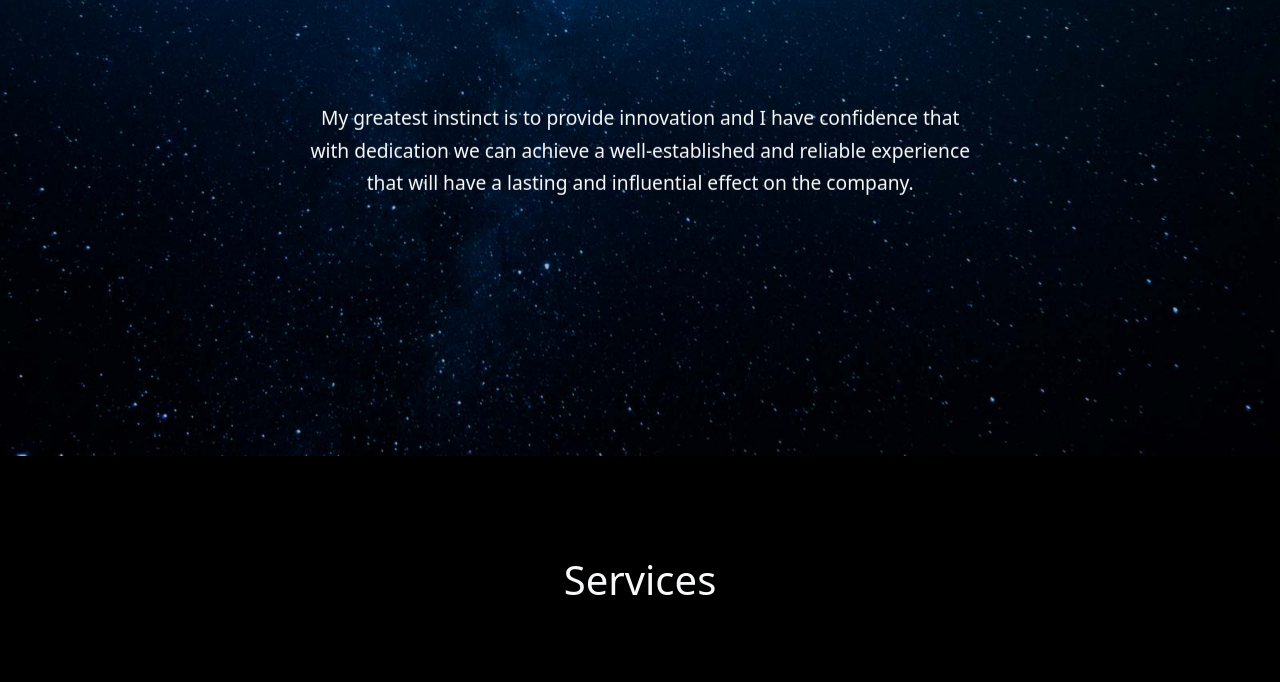
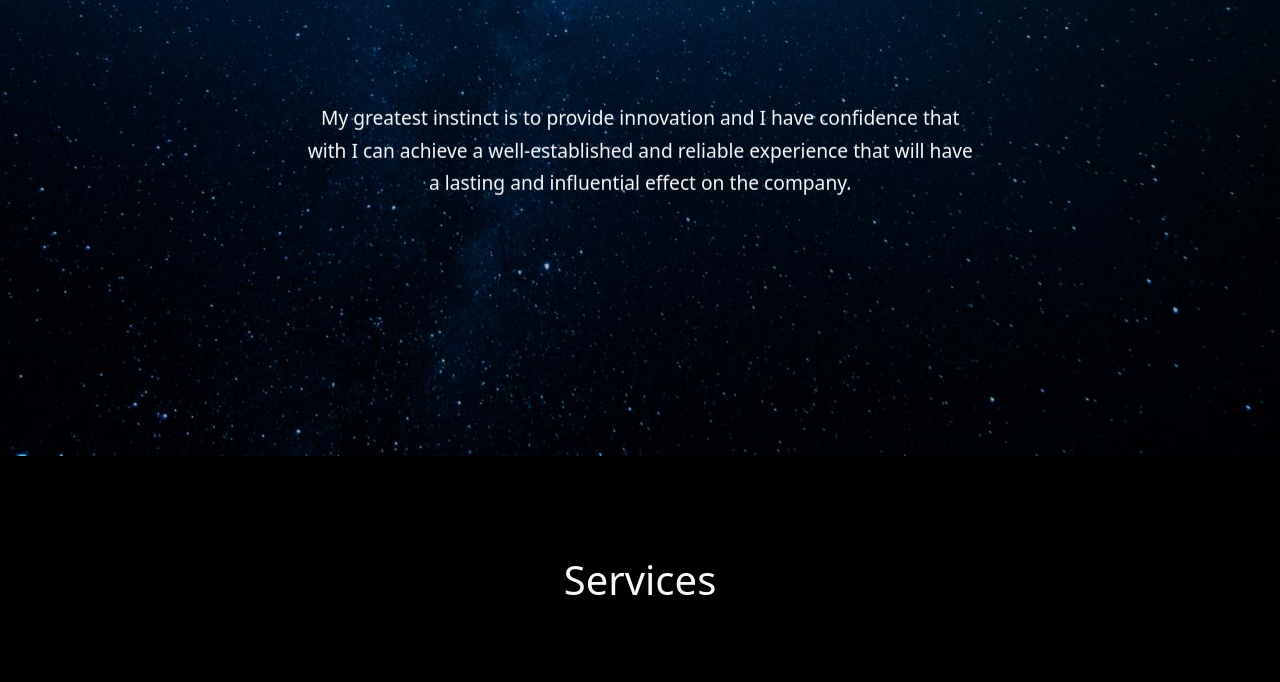
Before and after one commit to SandersTDavid/David-Sanders.com, a plain HTML site: page index.html in a window 1280 px wide. Shown: the part 3395-4077 px from the top of the page. Drawn offline with nearby package versions, Linux system fonts and the light colour scheme; a script that the page names is missing.

Commit message:
Update index.html

```diff
--- a/index.html
+++ b/index.html
@@ -185,7 +185,7 @@
 </div>
  <div class="learn text-light">
     <div class="rotate">
- <p class="text-light">My greatest instinct is to provide innovation and I have confidence that with dedication we can achieve a well-established and reliable experience that will have a lasting and influential effect on the company.</p>
+ <p class="text-light">My greatest instinct is to provide innovation and I have confidence that with I can achieve a well-established and reliable experience that will have a lasting and influential effect on the company.</p>
  </div>
 </div>
 
```
